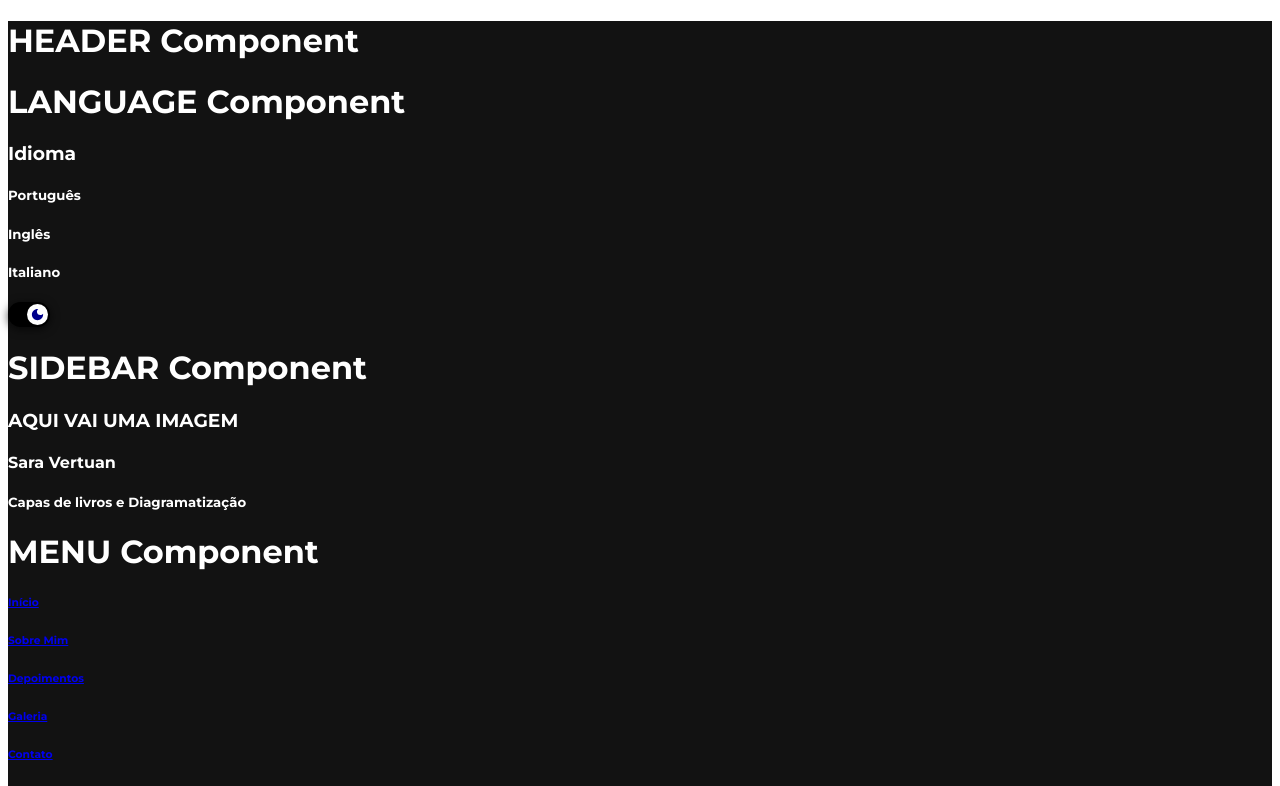
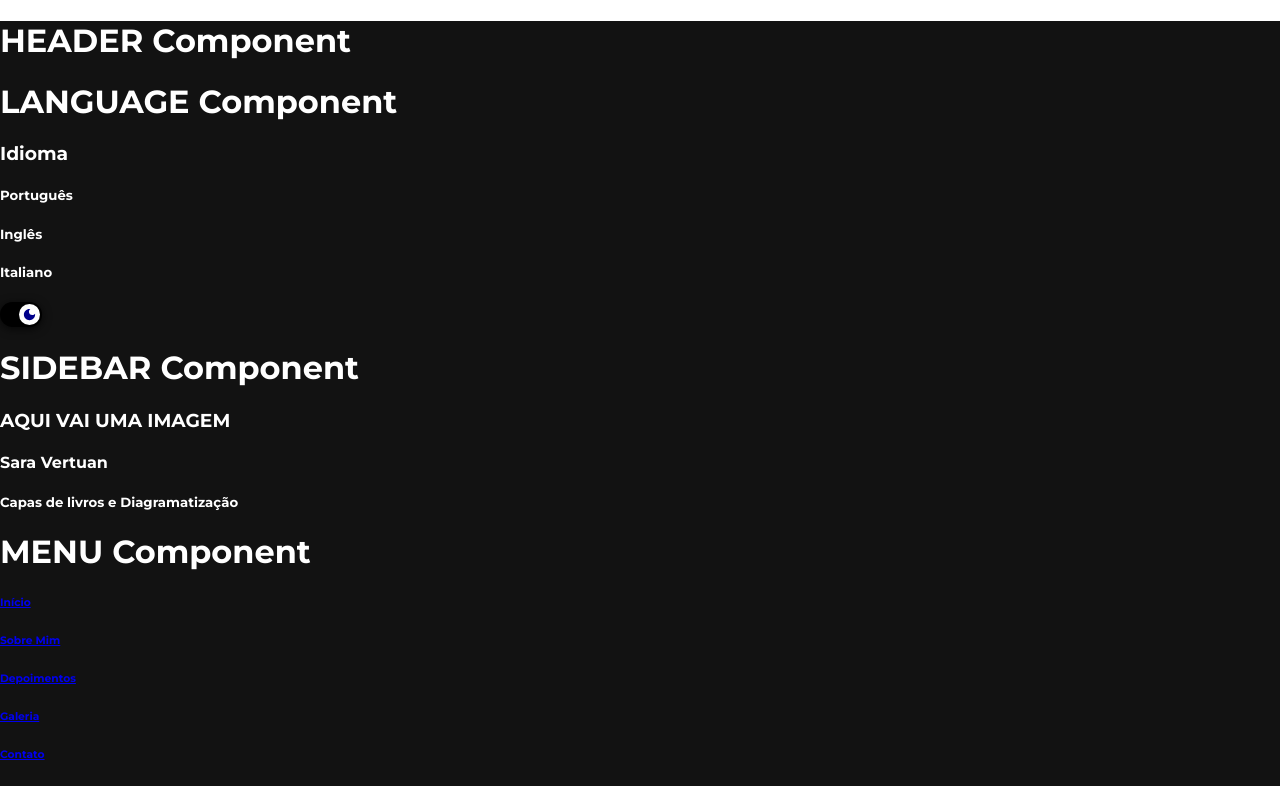
Before and after one commit to marcusviniciusmo/Sara_Vertuan_Profile_Website, a React (Create React App) app in the folder frontend/: page / in a window 1280 px wide. Shown: the top 786 px of the page. Built offline with nearby package versions, Linux system fonts and the light colour scheme.

Commit message:
Setting variables for basic theme style

```diff
--- a/frontend/src/index.css
+++ b/frontend/src/index.css
@@ -1,10 +1,16 @@
 @import url('https://fonts.googleapis.com/css2?family=Montserrat:wght@400;600;700;900&display=swap');
 
 :root {
+  --backgroundDark: #121212;
+  --backgroundLight: #FFFFFF;
+  --colorPrimaryDark: #FFFFFF;
+  --colorPrimaryLight: rgba(0, 0, 0, 0.87);
+
   font-size: 62.5%; /* 1rem = 10px */
 }
 
 body {
   font-family: 'Montserrat', sans-serif;
   font-size: 1.6rem;
+  margin: 0;
 }
--- a/frontend/src/styles/Layout/index.tsx
+++ b/frontend/src/styles/Layout/index.tsx
@@ -5,6 +5,6 @@ interface LayoutProps {
 };
 
 export const Layout = styled.div<LayoutProps>`
-  background: ${(props) => props.theme === 'Dark' ? '#121212' : '#FFFFFF' };
-  color: ${(props) => props.theme === 'Dark' ? '#FFFFFF' : 'rgba(0, 0, 0, 0.87)'};
+  background: var(--background${(props) => props.theme});
+  color: var(--colorPrimary${(props) => props.theme});
 `;
```
